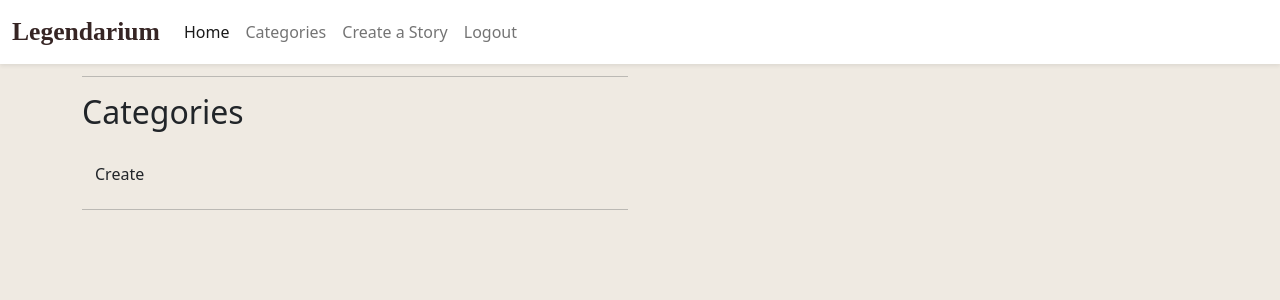
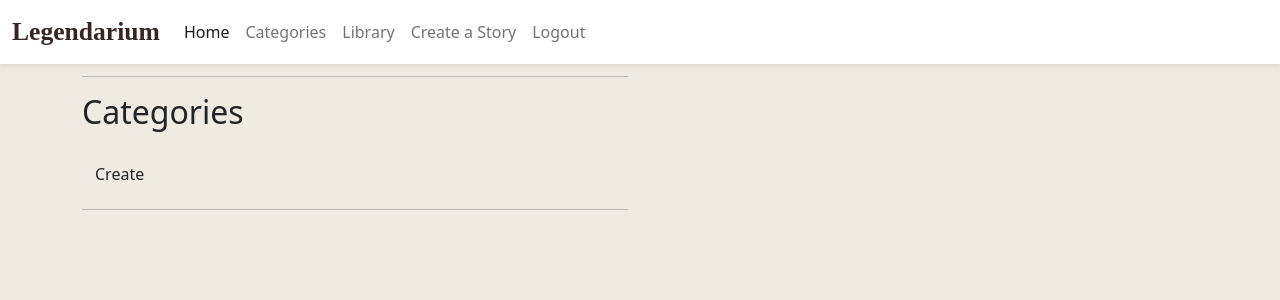
Before and after one commit to Code-Institute-Submissions/Estelindis-legendarium_JanResub, a Django app: page /categories/ in a window 1280 px wide. Shown: the top 300 px of the page. Run offline with Django 3.2, Linux system fonts and the light colour scheme; the visitor is signed in with stand-in values (Sample User, id 1); data that the repository does not hold is empty; some libraries are stand-ins or nearby versions; some web fonts are replaced.

Commit message:
Link library view, url, and template; add nav url

```diff
--- a/chargen/urls.py
+++ b/chargen/urls.py
@@ -10,6 +10,6 @@ urlpatterns = [
     path('stories/create/', views.StoryCreate.as_view(), name='story_create'),
     path('<slug:slug>/', views.StoryDetail.as_view(), name='story_detail'),
     path('library/<slug:slug>', views.LibraryAdd.as_view(), name='library_add'),
-    # path('library/view/', views.LibraryList.as_view(), name='library_view'),
+    path('library/view/', views.LibraryList.as_view(), name='library_view'),
     # path("library/", views.StoryLibrary.as_view(), name="library"),
 ]
--- a/chargen/views.py
+++ b/chargen/views.py
@@ -9,12 +9,15 @@ from .models import Story, Category
 from .forms import CategoryForm, CommentForm
 
 
-# class LibraryList(generic.ListView):
-#     model = Story
-#     username = self.request.user
-#     stories_in_lib = username.story_library.all()
-#     queryset = stories_in_lib
-#     template_name = "library.html"
+class LibraryList(generic.ListView):
+    model = Story
+
+    def get_user_library(self, request):
+        username = self.request.user
+        stories_in_lib = username.story_library.all()
+        return stories_in_lib
+
+    template_name = "library.html"
 
 
 # class LibraryView(CreateView):
--- a/templates/base.html
+++ b/templates/base.html
@@ -38,6 +38,9 @@
                                 <a class="nav-link" href="{% url 'category_list' %}">Categories</a>
                             </li>
                             <li class="nav-item">
+                                <a class="nav-link" href="{% url 'library_view' %}">Library</a>
+                            </li>
+                            <li class="nav-item">
                                 <a class="nav-link" href="{% url 'story_create' %}">Create a Story</a>
                             </li>
                             <li class="nav-item">
```
